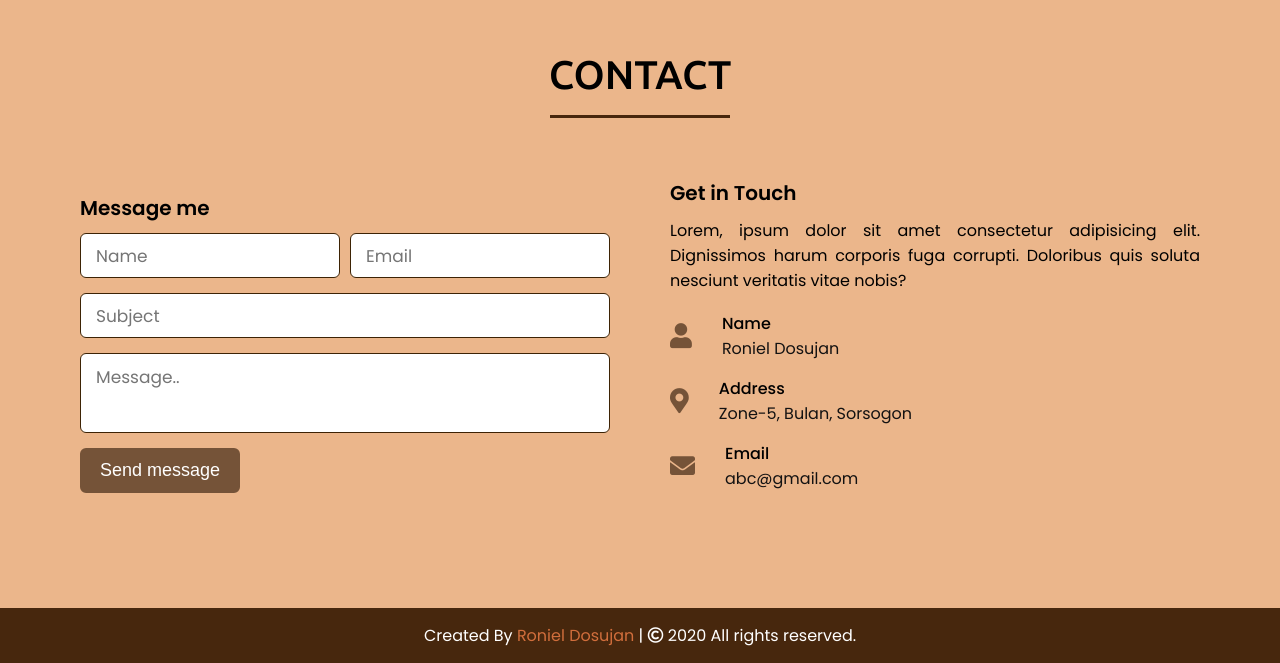
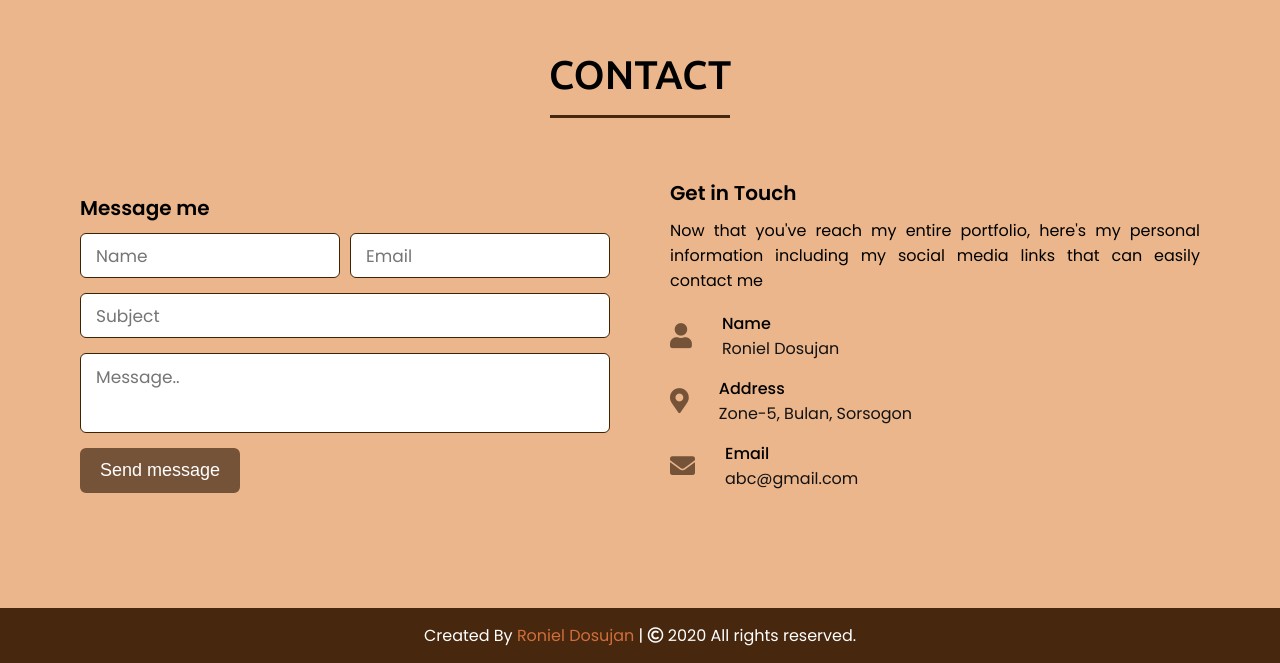
Before and after one commit to Escurel-Mae25/RonielPortfolio.io, a plain HTML site: page index.html in a window 1280 px wide. Shown: the part 3290-3953 px from the top of the page. Drawn offline with nearby package versions, Linux system fonts and the light colour scheme.

Commit message:
user updated

```diff
--- a/index.html
+++ b/index.html
@@ -260,7 +260,7 @@
 
                 <div class="column right">
                     <div class="text">Get in Touch</div>
-                    <p>Lorem, ipsum dolor sit amet consectetur adipisicing elit. Dignissimos harum corporis fuga corrupti. Doloribus quis soluta nesciunt veritatis vitae nobis?</p>
+                    <p>Now that you've reach my entire portfolio, here's my personal information including my social media links that can easily contact me</p>
                     <div class="icons">
                         <div class="row">
                             <i class="fas fa-user"></i>
```
